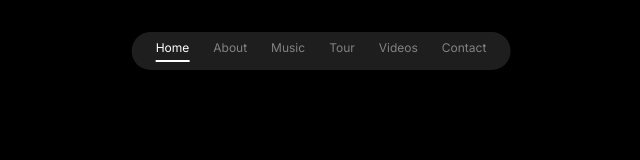
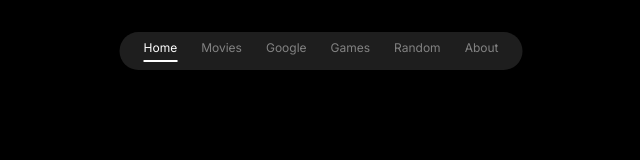
Before and after one commit to asdhashdh/testing-alr, a Next.js app: page / in a window 1280 px wide. Shown: the top 160 px of the page, without its empty margins (319-959 px from the left). Built offline with nearby package versions, Linux system fonts and the light colour scheme.

Commit message:
Update jazz-hero.tsx

```diff
--- a/components/jazz-hero.tsx
+++ b/components/jazz-hero.tsx
@@ -3,7 +3,7 @@ import { motion } from "framer-motion"
 import Link from "next/link"
 import { usePathname } from "next/navigation"
 
-type NavLinkType = "home" | "about" | "music" | "tour" | "videos" | "contact"
+type NavLinkType = "home" | "movies" | "google" | "games" | "random" | "about"
 
 interface JazzHeroProps {
   activeLink?: NavLinkType
@@ -17,11 +17,11 @@ export function JazzHero({ activeLink }: JazzHeroProps) {
     if (activeLink) return activeLink
 
     if (pathname === "/") return "home"
-    if (pathname === "/about") return "about"
-    if (pathname === "/music") return "music"
-    if (pathname === "/tour") return "tour"
-    if (pathname === "/videos") return "videos"
-    if (pathname === "/contact") return "contact"
+    if (pathname === "/about") return "movies"
+    if (pathname === "/music") return "google"
+    if (pathname === "/tour") return "games"
+    if (pathname === "/videos") return "random"
+    if (pathname === "/contact") return "about"
 
     return "home"
   }
@@ -33,11 +33,11 @@ export function JazzHero({ activeLink }: JazzHeroProps) {
       {/* Navigation bar */}
       <nav className="absolute top-8 left-1/2 transform -translate-x-1/2 flex space-x-6 bg-[#1e1e1e] rounded-full px-6 py-2">
         <NavLink href="/" label="Home" isActive={currentActiveLink === "home"} />
-        <NavLink href="/about" label="About" isActive={currentActiveLink === "about"} />
-        <NavLink href="/music" label="Music" isActive={currentActiveLink === "music"} />
-        <NavLink href="/tour" label="Tour" isActive={currentActiveLink === "tour"} />
-        <NavLink href="/videos" label="Videos" isActive={currentActiveLink === "videos"} />
-        <NavLink href="/contact" label="Contact" isActive={currentActiveLink === "contact"} />
+        <NavLink href="/about" label="Movies" isActive={currentActiveLink === "about"} />
+        <NavLink href="/music" label="Google" isActive={currentActiveLink === "music"} />
+        <NavLink href="/tour" label="Games" isActive={currentActiveLink === "tour"} />
+        <NavLink href="/videos" label="Random" isActive={currentActiveLink === "videos"} />
+        <NavLink href="/contact" label="About" isActive={currentActiveLink === "contact"} />
       </nav>
 
       {/* Main content */}
```
